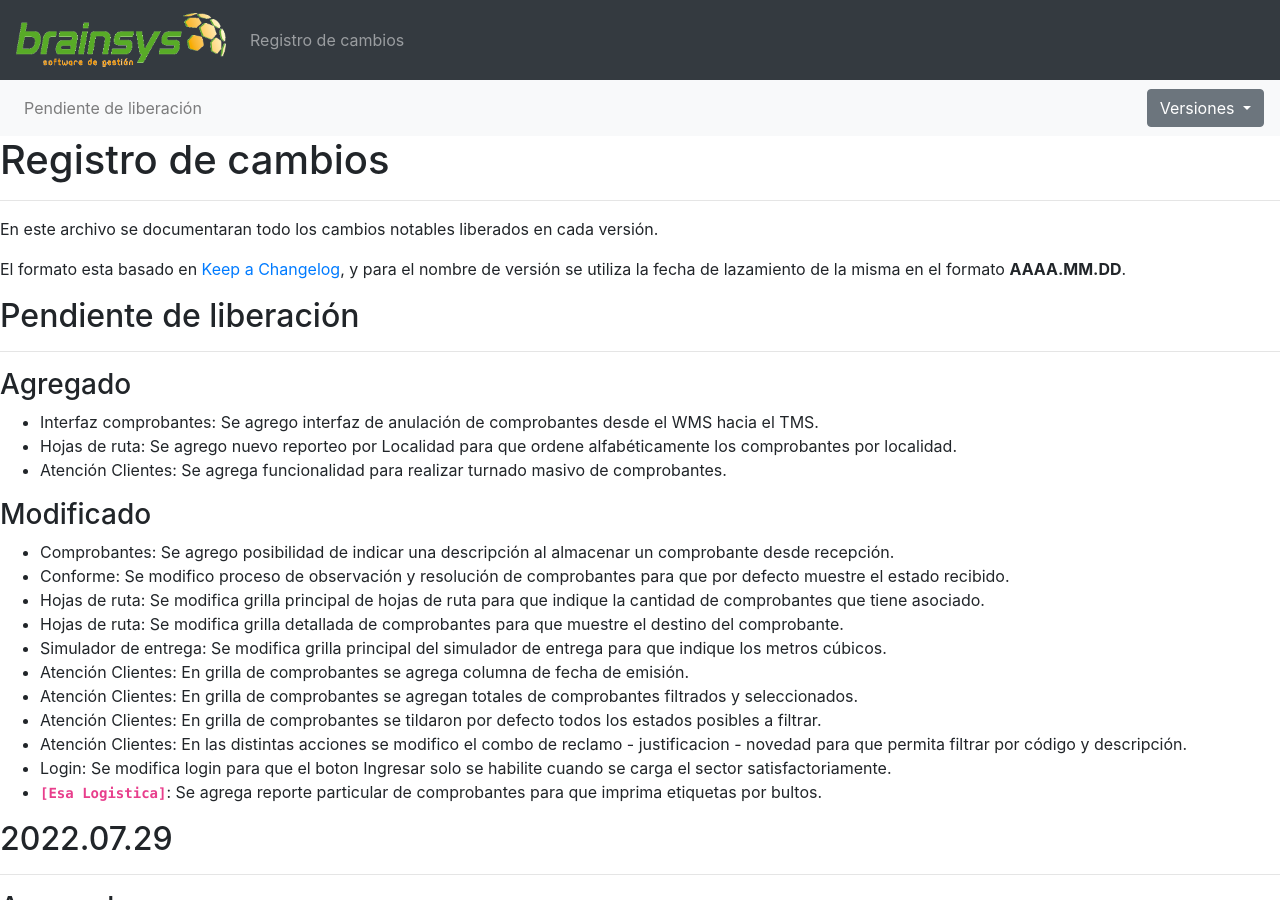
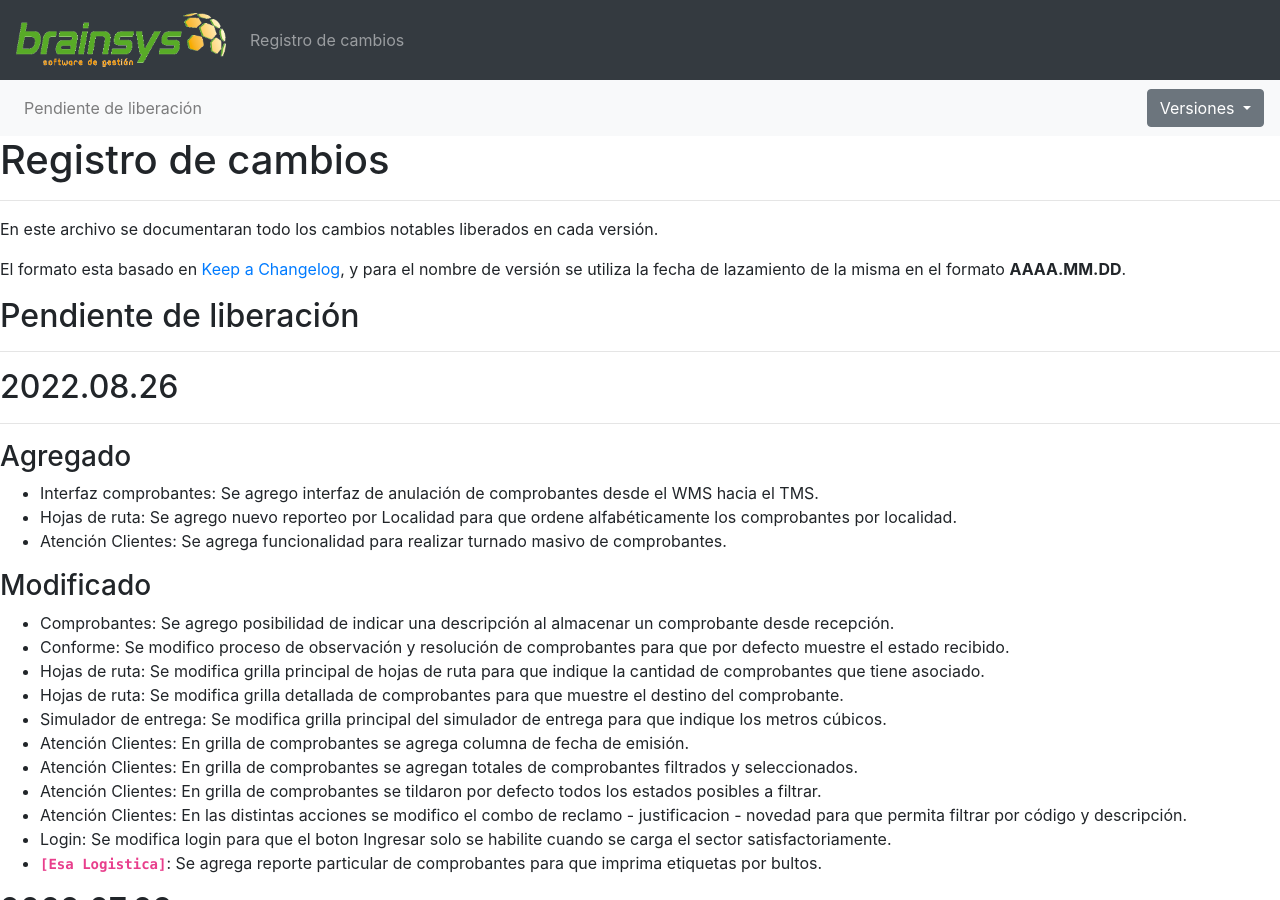
Before and after one commit to brainsys-arsaad/versionado, a Jekyll site: the page built from registro-cambios.markdown, in a window 1280 px wide and 900 px high. Built offline with Jekyll 4.4.1, drawn with Linux system fonts in a browser that asks for light colours.

Commit message:
Update registro-cambios.markdown

```diff
--- a/registro-cambios.markdown
+++ b/registro-cambios.markdown
@@ -6,6 +6,8 @@ navegacion:
     - nombre: "Pendiente de liberación"
       link: "registro-cambios#pendiente-de-liberación"
   versiones:
+    - nombre: "2022.08.26"
+      link: "registro-cambios#20220826"
     - nombre: "2022.07.29"
       link: "registro-cambios#20220729"
     - nombre: "2022.06.29"
@@ -70,6 +72,9 @@ En este archivo se documentaran todo los cambios notables liberados en cada vers
 El formato esta basado en [Keep a Changelog](https://keepachangelog.com/es-ES/1.0.0/), y para el nombre de versión se utiliza la fecha de lazamiento de la misma en el formato **AAAA.MM.DD**.
 
 ## Pendiente de liberación
+---
+
+## 2022.08.26
 ---
 
 ### Agregado
```
